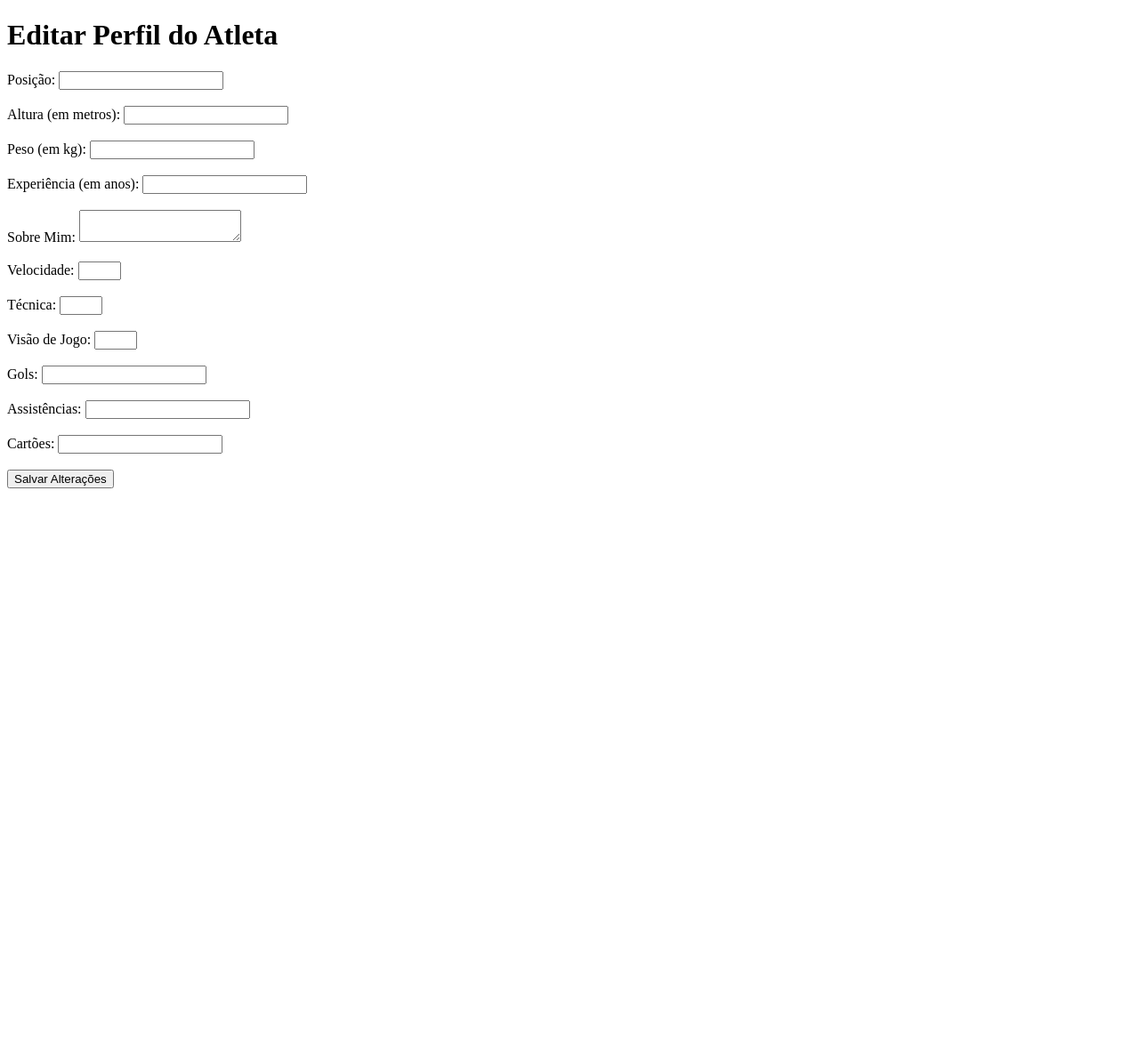
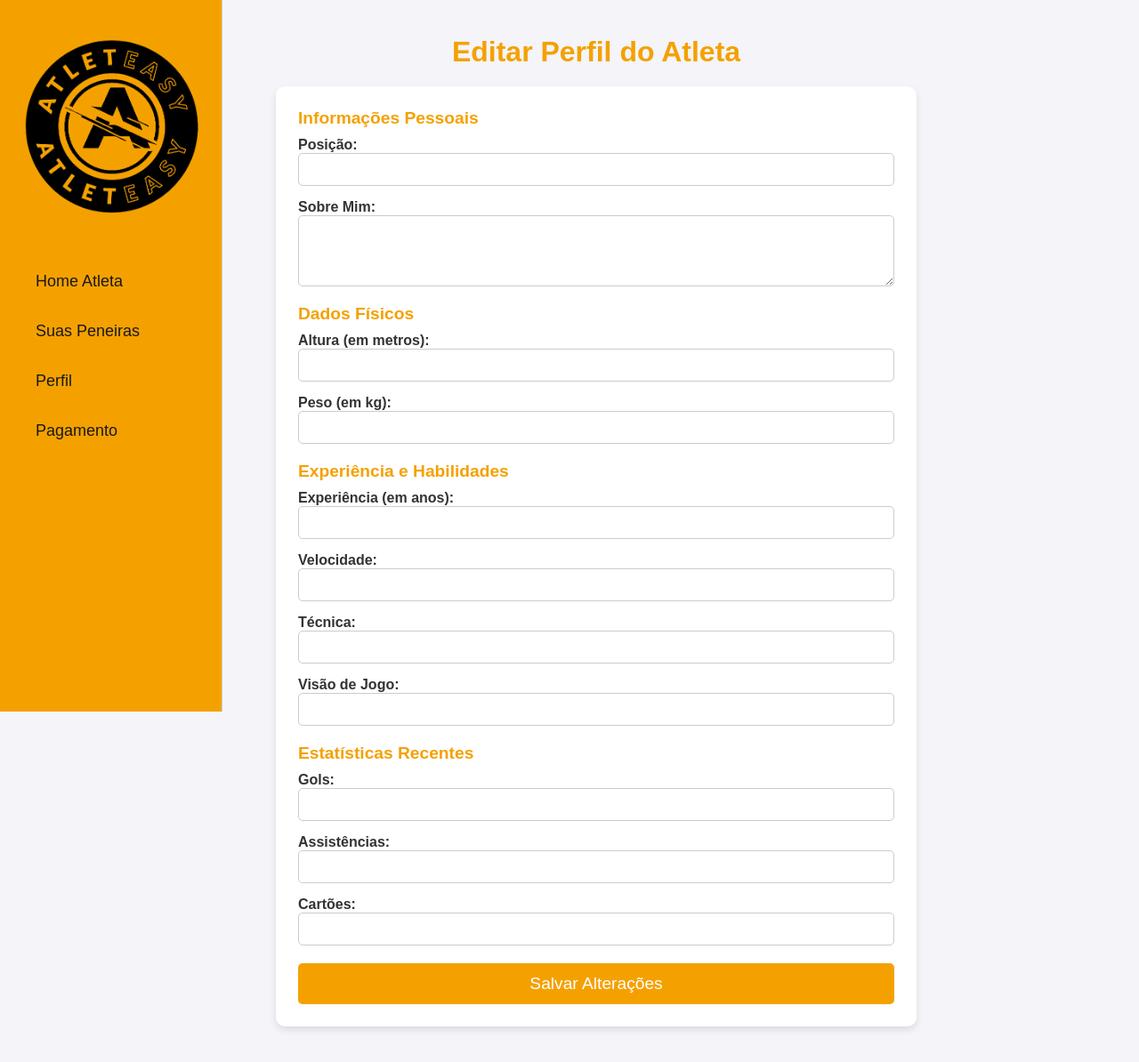
Before and after one commit to GuilhermeCalifoni-code/AtletEasy, a Flask app: page /atleta/editar-perfil in a window 1280 px wide. Shown: the whole page at 89% size. Before the commit the page ends 549 px from the top, so only its background shows below. Run offline with Flask 3, Linux system fonts and the light colour scheme; the visitor is signed in with stand-in values (Sample User, id 1); data that the repository does not hold is empty.

Commit message:
O editar perfil esta Funcionando!!!!!

```diff
--- a/AtletEasy/routes_atleta.py
+++ b/AtletEasy/routes_atleta.py
@@ -111,6 +111,7 @@ def editar_perfil():
     usuario_id = session['usuario_id']
 
     if request.method == 'POST':
+        # Captura os dados do formulário
         posicao = request.form['Posicao']
         altura = request.form['Altura']
         peso = request.form['Peso']
@@ -126,23 +127,42 @@ def editar_perfil():
         try:
             with get_db_connection() as conexao:
                 with conexao.cursor() as cursor:
-                    query = """
-                    UPDATE infoatleta
-                    SET Posicao=%s, Altura=%s, Peso=%s, Experiencia=%s,
-                        SobreMim=%s, Velocidade=%s, Tecnica=%s, VisaoDeJogo=%s,
-                        Gols=%s, Assistencias=%s, Cartoes=%s
-                    WHERE idAtleta = %s
-                    """
-                    valores = (posicao, altura, peso, experiencia, sobre_mim, velocidade, tecnica, visao_de_jogo, gols, assistencias, cartoes, usuario_id)
-                    cursor.execute(query, valores)
-                    conexao.commit()
+                    # Verifica se o registro existe antes de atualizar
+                    cursor.execute("SELECT * FROM infoatleta WHERE idAtleta = %s", (usuario_id,))
+                    registro = cursor.fetchone()
 
-                    flash('Perfil atualizado com sucesso!', 'success')
+                    if registro:
+                        # Atualiza o registro existente
+                        query = """
+                        UPDATE infoatleta
+                        SET Posicao=%s, Altura=%s, Peso=%s, Experiencia=%s,
+                            SobreMim=%s, Velocidade=%s, Tecnica=%s, VisaoDeJogo=%s,
+                            Gols=%s, Assistencias=%s, Cartoes=%s
+                        WHERE idAtleta = %s
+                        """
+                        valores = (posicao, altura, peso, experiencia, sobre_mim, velocidade, tecnica, visao_de_jogo, gols, assistencias, cartoes, usuario_id)
+                        cursor.execute(query, valores)
+                        conexao.commit()
+                        flash('Perfil atualizado com sucesso!', 'success')
+                    else:
+                        # Cria um novo registro se não existir
+                        query = """
+                        INSERT INTO infoatleta (idAtleta, Posicao, Altura, Peso, Experiencia,
+                                                SobreMim, Velocidade, Tecnica, VisaoDeJogo,
+                                                Gols, Assistencias, Cartoes)
+                        VALUES (%s, %s, %s, %s, %s, %s, %s, %s, %s, %s, %s, %s)
+                        """
+                        valores = (usuario_id, posicao, altura, peso, experiencia, sobre_mim, velocidade, tecnica, visao_de_jogo, gols, assistencias, cartoes)
+                        cursor.execute(query, valores)
+                        conexao.commit()
+                        flash('Perfil criado com sucesso!', 'success')
+
                     return redirect(url_for('atleta.perfil_atleta'))
         except Error as err:
             flash(f'Erro ao atualizar o perfil: {err}', 'danger')
             return redirect(url_for('atleta.editar_perfil'))
 
+    # Carrega os dados para edição
     try:
         with get_db_connection() as conexao:
             with conexao.cursor(dictionary=True) as cursor:
@@ -158,6 +178,7 @@ def editar_perfil():
     except Error as err:
         flash(f'Erro ao carregar o perfil para edição: {err}', 'danger')
         return redirect(url_for('atleta.perfil_atleta'))
+
 
 
 # Rota para inscrição do atleta em uma peneira
--- /dev/null
+++ b/AtletEasy/static/css/editarPerfil.css
@@ -0,0 +1,163 @@
+/* Reset básico */
+* {
+    margin: 0;
+    padding: 0;
+    box-sizing: border-box;
+    font-family: 'Arial', sans-serif;
+}
+
+body {
+    background-color: #f4f4f9;
+    color: #333;
+    display: flex;
+    min-height: 100vh;
+}
+
+/* Menu Lateral */
+.menu-lateral {
+    width: 250px;
+    background-color: #f4a100;
+    height: 100vh;
+    padding: 20px;
+    position: fixed;
+    left: 0;
+    top: 0;
+    border-right: 1px solid #ccc;
+    overflow-y: auto;
+}
+
+.menu-lateral img {
+    width: 100%;
+    margin-bottom: 30px;
+}
+
+.menu-lateral ul {
+    list-style-type: none;
+}
+
+.menu-lateral ul li {
+    margin: 15px 0;
+}
+
+.menu-lateral ul li a {
+    text-decoration: none;
+    font-size: 18px;
+    color: #191919;
+    display: block;
+    padding: 10px 20px;
+    border-radius: 8px;
+    transition: all 0.3s ease;
+}
+
+.menu-lateral ul li a:hover {
+    background-color: #ffffff;
+    color: #000;
+    box-shadow: 0 0 10px rgba(0, 0, 0, 0.2);
+}
+
+/* Conteúdo Principal */
+.conteudo {
+    margin-left: 270px;
+    padding: 40px;
+    max-width: 800px;
+    width: 100%;
+}
+
+h1 {
+    text-align: center;
+    margin-bottom: 20px;
+    font-size: 2em;
+    color: #f4a100;
+}
+
+/* Formulário */
+form {
+    background-color: #fff;
+    padding: 25px;
+    border-radius: 10px;
+    box-shadow: 0 4px 8px rgba(0, 0, 0, 0.1);
+}
+
+.form-section {
+    margin-bottom: 20px;
+}
+
+.form-section h2 {
+    font-size: 1.2em;
+    color: #f4a100;
+    margin-bottom: 10px;
+}
+
+.form-group {
+    display: flex;
+    flex-direction: column;
+    margin-bottom: 15px;
+}
+
+label {
+    font-weight: bold;
+    color: #333;
+}
+
+input[type="text"],
+input[type="number"],
+textarea {
+    width: 100%;
+    padding: 10px;
+    border: 1px solid #ccc;
+    border-radius: 5px;
+    transition: border-color 0.3s ease;
+}
+
+input:focus, textarea:focus {
+    border-color: #f4a100;
+    box-shadow: 0 0 5px rgba(244, 161, 0, 0.5);
+}
+
+textarea {
+    resize: vertical;
+    min-height: 80px;
+}
+
+/* Botão */
+button {
+    width: 100%;
+    padding: 12px;
+    background-color: #f4a100;
+    color: #fff;
+    border: none;
+    border-radius: 5px;
+    font-size: 1.2em;
+    cursor: pointer;
+    transition: background-color 0.3s ease, transform 0.2s ease;
+}
+
+button:hover {
+    background-color: #e59400;
+    transform: translateY(-2px);
+}
+
+/* Responsividade */
+@media (max-width: 768px) {
+    .menu-lateral {
+        width: 100%;
+        height: auto;
+        border-right: none;
+        border-bottom: 1px solid #ccc;
+    }
+
+    .conteudo {
+        margin-left: 0;
+        padding: 20px;
+    }
+}
+
+@media (max-width: 480px) {
+    h1 {
+        font-size: 1.6em;
+    }
+
+    button {
+        font-size: 1em;
+    }
+}
--- a/AtletEasy/templates/editarperfil.html
+++ b/AtletEasy/templates/editarperfil.html
@@ -1,48 +1,99 @@
 <!DOCTYPE html>
-<html lang="en">
+<html lang="pt-BR">
 <head>
     <meta charset="UTF-8">
     <meta name="viewport" content="width=device-width, initial-scale=1.0">
+    <link rel="stylesheet" href="/static/css/editarPerfil.css">
     <title>Editar Perfil</title>
 </head>
 <body>
+    <div class="menu-lateral">
+        <div class="logo">
+            <img src="{{ url_for('static', filename='images/logo.png') }}" alt="Logo Atletas">
+        </div>
+        <nav>
+            <ul>
+                <li><a href="{{ url_for('atleta.home_atleta') }}">Home Atleta</a></li>
+                <li><a href="{{ url_for('atleta.visualizar_peneiras') }}">Suas Peneiras</a></li>
+                <li><a href="{{ url_for('atleta.perfil_atleta') }}">Perfil</a></li>
+                <li><a href="{{ url_for('atleta.paga_atleta') }}">Pagamento</a></li>
+            </ul>
+        </nav>
+    </div>
+
+    <div class="conteudo">
         <h1>Editar Perfil do Atleta</h1>
 
         <form action="{{ url_for('atleta.editar_perfil') }}" method="POST">
+            <div class="form-section">
+                <h2>Informações Pessoais</h2>
+                <div class="form-group">
                     <label for="Posicao">Posição:</label>
-        <input type="text" id="Posicao" name="Posicao" value="{{ atleta['Posicao'] }}" required><br><br>
+                    <input type="text" id="Posicao" name="Posicao" value="{{ atleta['Posicao'] }}" required>
+                </div>
 
+                <div class="form-group">
+                    <label for="SobreMim">Sobre Mim:</label>
+                    <textarea id="SobreMim" name="SobreMim" required>{{ atleta['SobreMim'] }}</textarea>
+                </div>
+            </div>
+
+            <div class="form-section">
+                <h2>Dados Físicos</h2>
+                <div class="form-group">
                     <label for="Altura">Altura (em metros):</label>
-        <input type="number" step="0.01" id="Altura" name="Altura" value="{{ atleta['Altura'] }}" required><br><br>
+                    <input type="number" step="0.01" id="Altura" name="Altura" value="{{ atleta['Altura'] }}" required>
+                </div>
 
+                <div class="form-group">
                     <label for="Peso">Peso (em kg):</label>
-        <input type="number" step="0.1" id="Peso" name="Peso" value="{{ atleta['Peso'] }}" required><br><br>
+                    <input type="number" step="0.1" id="Peso" name="Peso" value="{{ atleta['Peso'] }}" required>
+                </div>
+            </div>
 
+            <div class="form-section">
+                <h2>Experiência e Habilidades</h2>
+                <div class="form-group">
                     <label for="Experiencia">Experiência (em anos):</label>
-        <input type="number" id="Experiencia" name="Experiencia" value="{{ atleta['Experiencia'] }}" required><br><br>
+                    <input type="number" id="Experiencia" name="Experiencia" value="{{ atleta['Experiencia'] }}" required>
+                </div>
 
-        <label for="SobreMim">Sobre Mim:</label>
-        <textarea id="SobreMim" name="SobreMim" required>{{ atleta['SobreMim'] }}</textarea><br><br>
+                <div class="form-group">
+                    <label for="Velocidade">Velocidade:</label>
+                    <input type="number" id="Velocidade" name="Velocidade" value="{{ atleta['Velocidade'] }}" min="0" max="5" required>
+                </div>
 
-        <label for="Velocidade">Velocidade:</label>
-        <input type="number" id="Velocidade" name="Velocidade" value="{{ atleta['Velocidade'] }}" min="0" max="5" required><br><br>
+                <div class="form-group">
+                    <label for="Tecnica">Técnica:</label>
+                    <input type="number" id="Tecnica" name="Tecnica" value="{{ atleta['Tecnica'] }}" min="0" max="5" required>
+                </div>
 
-        <label for="Tecnica">Técnica:</label>
-        <input type="number" id="Tecnica" name="Tecnica" value="{{ atleta['Tecnica'] }}" min="0" max="5" required><br><br>
+                <div class="form-group">
+                    <label for="VisaoDeJogo">Visão de Jogo:</label>
+                    <input type="number" id="VisaoDeJogo" name="VisaoDeJogo" value="{{ atleta['VisaoDeJogo'] }}" min="0" max="5" required>
+                </div>
+            </div>
 
-        <label for="VisaoDeJogo">Visão de Jogo:</label>
-        <input type="number" id="VisaoDeJogo" name="VisaoDeJogo" value="{{ atleta['VisaoDeJogo'] }}" min="0" max="5" required><br><br>
+            <div class="form-section">
+                <h2>Estatísticas Recentes</h2>
+                <div class="form-group">
+                    <label for="Gols">Gols:</label>
+                    <input type="number" id="Gols" name="Gols" value="{{ atleta['Gols'] }}" required>
+                </div>
 
-        <label for="Gols">Gols:</label>
-        <input type="number" id="Gols" name="Gols" value="{{ atleta['Gols'] }}" required><br><br>
+                <div class="form-group">
+                    <label for="Assistencias">Assistências:</label>
+                    <input type="number" id="Assistencias" name="Assistencias" value="{{ atleta['Assistencias'] }}" required>
+                </div>
 
-        <label for="Assistencias">Assistências:</label>
-        <input type="number" id="Assistencias" name="Assistencias" value="{{ atleta['Assistencias'] }}" required><br><br>
-
+                <div class="form-group">
                     <label for="Cartoes">Cartões:</label>
-        <input type="number" id="Cartoes" name="Cartoes" value="{{ atleta['Cartoes'] }}" required><br><br>
+                    <input type="number" id="Cartoes" name="Cartoes" value="{{ atleta['Cartoes'] }}" required>
+                </div>
+            </div>
 
             <button type="submit">Salvar Alterações</button>
         </form>
+    </div>
 </body>
 </html>
```
Lines whose indentation alone changed are shown as unchanged.
